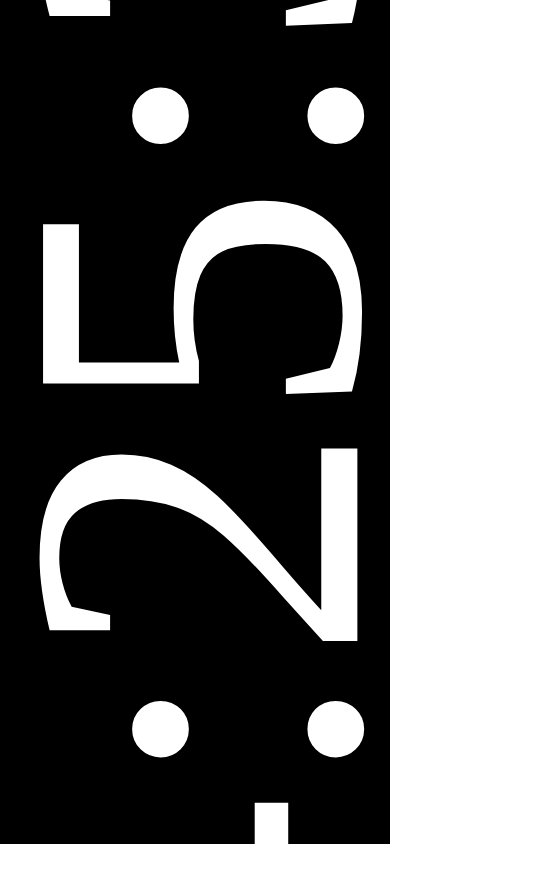
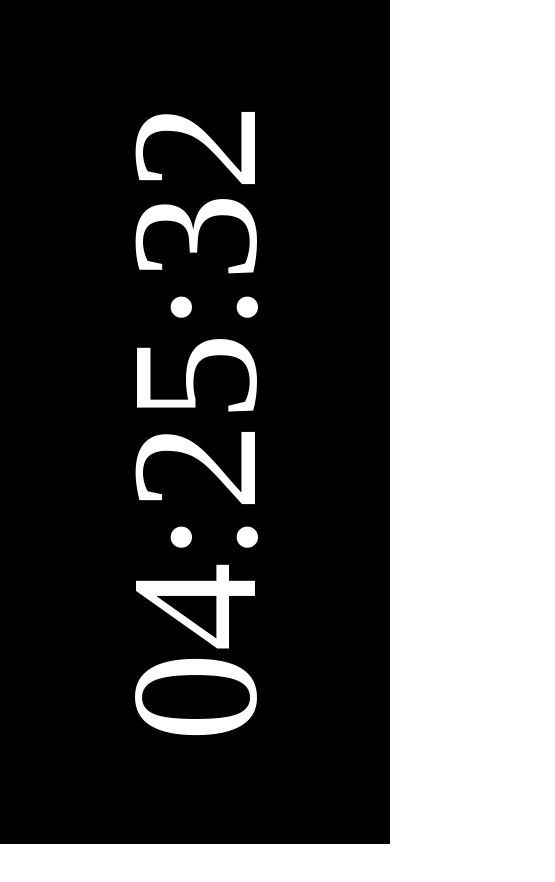
Before and after one commit to Prince-babu86/PWA-App, a React (Vite) app: page / in a window 390 px wide. Shown: the top 882 px of the page, 555 px wide, since content can reach past the window. After the commit the page ends 844 px from the top, so only its background shows below. Built offline with nearby package versions, Linux system fonts and the light colour scheme.

Commit message:
styles changes

```diff
--- a/src/Components/Clock.css
+++ b/src/Components/Clock.css
@@ -9,7 +9,7 @@ body{
 
 }
 
-/* @media (max-width:600px) {
+@media (max-width:600px) {
     .clock{
         background-color: black;
         color: white;
@@ -20,11 +20,11 @@ body{
     }
 
     .clock h1{
-        font-size: 150px;
+        font-size: 100px;
         rotate: -90deg;
         font-family: futura;
     }
-} */
+}
 
 
 .clock{
@@ -38,7 +38,6 @@ body{
 }
 
 .clock h1{
-    font-size: 480px;
+    font-size: 180px;
     font-family: futura;
-    rotate: -90deg;
 }
```
